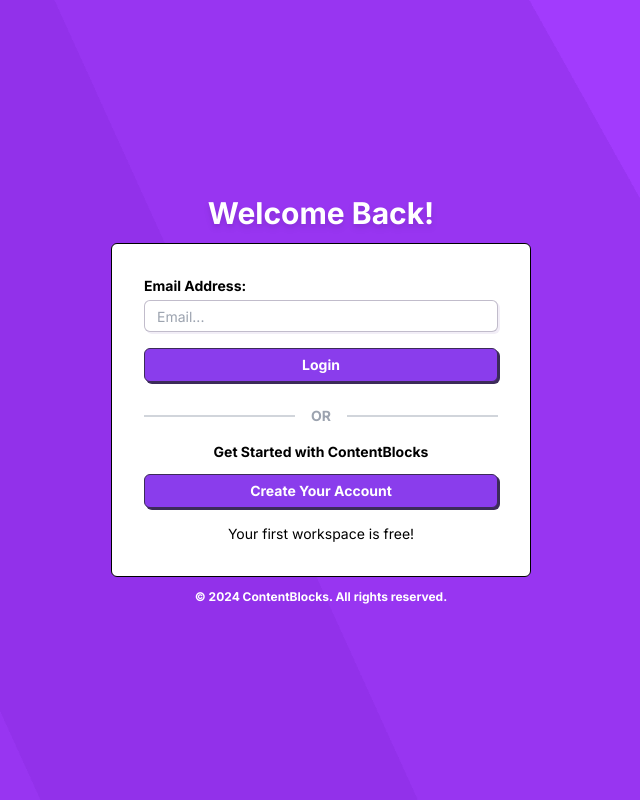
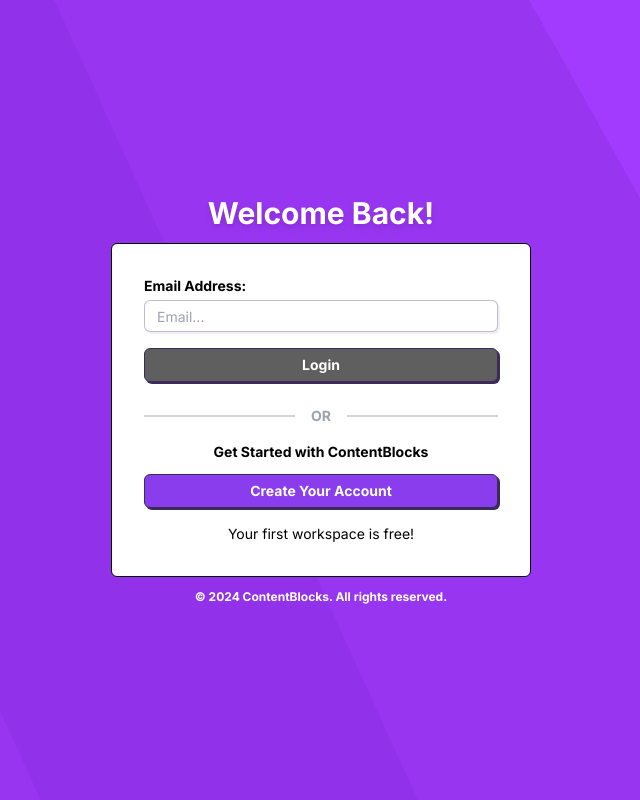
Before and after one commit to akshayrajeevnambiar/cb-project, a Next.js app: page / in a window 1280 px wide. Shown: the whole page, without its empty margins (319-959 px from the left). Built offline with nearby package versions, Linux system fonts and the light colour scheme; no server answers.

Commit message:
fixed the inital email empty bug

```diff
--- a/app/components/SigninForm.tsx
+++ b/app/components/SigninForm.tsx
@@ -3,7 +3,7 @@
 import Footer from "./Footer";
 import "@/app/dashboard.css";
 import { useAtom } from "jotai";
-import { errorAtom } from "../atoms/authAtoms";
+import { emailAtom, errorAtom } from "../atoms/authAtoms";
 
 interface SignInFormProps {
   signInWithEmail: ({
@@ -17,6 +17,7 @@
 
 const SigninForm = ({ signInWithEmail }: SignInFormProps) => {
   const [clerkError] = useAtom(errorAtom);
+  const [email] = useAtom(emailAtom);
 
   return (
     <div className="flex flex-col items-center justify-center min-h-screen">
@@ -40,6 +41,7 @@
             className="mb-4 text-sm w-full rounded-md input"
             placeholder="Email address..."
             type="email"
+            value={email}
             required
           />
           <label className="mb-1 text-sm font-bold">Password:</label>
--- a/app/dashboard.css
+++ b/app/dashboard.css
@@ -12,6 +12,23 @@
   outline-offset: 2px;
   box-shadow: 2px 2px 0px 0px #3c2b59;
   background-color: #8a3dec;
+  border: 1px solid #3c2b59;
+}
+
+.btn-disabled {
+  display: inline-flex;
+  justify-content: center;
+  user-select: none;
+  position: relative;
+  color: white;
+  height: 2rem;
+  vertical-align: middle;
+  min-width: 2.5rem;
+  white-space: nowrap;
+  outline: 2px solid transparent;
+  outline-offset: 2px;
+  box-shadow: 2px 2px 0px 0px #3c2b59;
+  background-color: #5f5f5f;
   border: 1px solid #3c2b59;
 }
 
--- a/app/page.tsx
+++ b/app/page.tsx
@@ -4,9 +4,14 @@
 import Header from "./components/Header";
 import Footer from "./components/Footer";
 import "@/app/dashboard.css";
+import { useAtom } from "jotai";
+import { emailAtom } from "./atoms/authAtoms";
+import { useState } from "react";
 
 export default function Dashboard() {
   const { isSignedIn, user, isLoaded } = useUser();
+  const [email, setEmail] = useAtom(emailAtom);
+  const [isDisabled, setIsDisabled] = useState<boolean>(true);
 
   return (
     <div className="flex flex-col items-center justify-center min-h-screen">
@@ -20,14 +25,30 @@
               <input
                 type="email"
                 placeholder="Email..."
+                id="email"
                 className="mb-4 text-sm w-full rounded-md input"
+                onChange={(e) => {
+                  setEmail(e.target.value);
+                  e.target.value === ""
+                    ? setIsDisabled(true)
+                    : setIsDisabled(false);
+                }}
               />
+              {isDisabled ? (
+                <button
+                  className="p-4 w-full text-sm items-center font-bold text-white rounded-md btn-disabled"
+                  disabled
+                >
+                  Login
+                </button>
+              ) : (
                 <Link
                   href="/sign-in"
                   className="p-4 w-full text-sm items-center font-bold text-white rounded-md btn"
                 >
                   Login
                 </Link>
+              )}
 
               <div className="w-full mt-6 mb-4 text-gray-400 text-sm font-bold divider">
                 OR
@@ -36,6 +57,7 @@
               <label className="w-full text-center mb-3 text-sm font-bold">
                 Get Started with ContentBlocks
               </label>
+
               <Link
                 href="/sign-up"
                 className="block mb-4 p-4 w-full items-center text-sm font-bold text-white rounded-md btn"
--- a/app/sign-up/[[...sign-up]]/page.tsx
+++ b/app/sign-up/[[...sign-up]]/page.tsx
@@ -4,7 +4,6 @@
 import { useSignUp } from "@clerk/nextjs";
 import SignupForm from "@/app/components/SignupForm";
 import VerifyForm from "@/app/components/VerifyForm";
-import bcrypt from "bcryptjs";
 import { PasswordHasher } from "@/app/util/PasswordHasher";
 
 import { emailCode, errorAtom, isVerifiedAtom } from "@/app/atoms/authAtoms";
```
Lines whose indentation alone changed are shown as unchanged.
